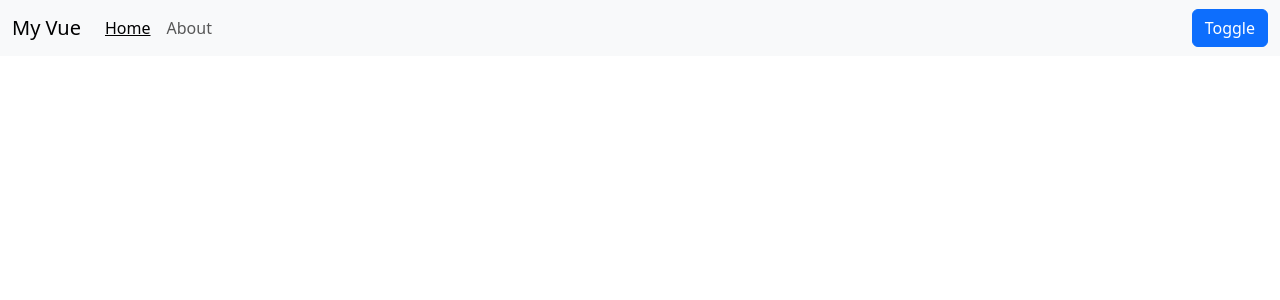
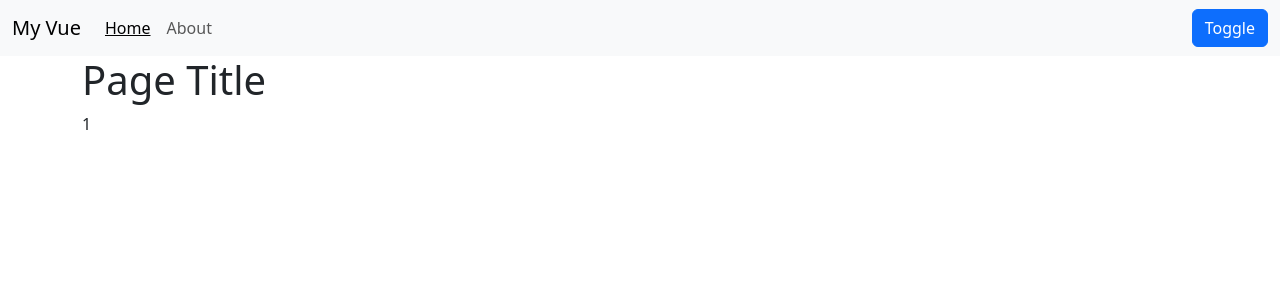
Before and after one commit to veronicacheng2/vue-simple-spa, a Vue app: page /#/1 in a window 1280 px wide. Shown: the top 300 px of the page. Built offline with nearby package versions, Linux system fonts and the light colour scheme.

Commit message:
Added Page Params

```diff
--- a/src/components/PageViewer.vue
+++ b/src/components/PageViewer.vue
@@ -1,17 +1,27 @@
 <template>
     <div class="container">
-        <h1>Home Page</h1>
-        <p>Content</p>
+        <h1>Page Title</h1>
+        <p>{{$route.params.index}}</p>
     </div>
 </template>
 
 <script>
 export default {
-    props:{
-        /* for props validation to avoid undefined error */
+    created(){
+        /* refers to the route currently being handled by this component */
+        this.$route.params
+    }
+
+
+}
+
+/*
+
+ props:{
+          // for props validation to avoid undefined error
         page:{
             type:Object,
-            /* if this is string, we can just "SOME STRING" but since it is object, we need to use function */
+             // if this is string, we can just "SOME STRING" but since it is object, we need to use function
             default(rawProps){
                 return {
                     pageTitle:'',
@@ -21,6 +31,7 @@ export default {
         }
     }
 
-}
+
+*/
 
 </script>
--- a/src/routes.js
+++ b/src/routes.js
@@ -7,7 +7,8 @@ const router = createRouter({
   history: createWebHashHistory(),
   routes: [
     {
-      path: "/",
+      /* ? means optional */
+      path: "/:index?",
       component: PageViewer,
     },
     {
```
